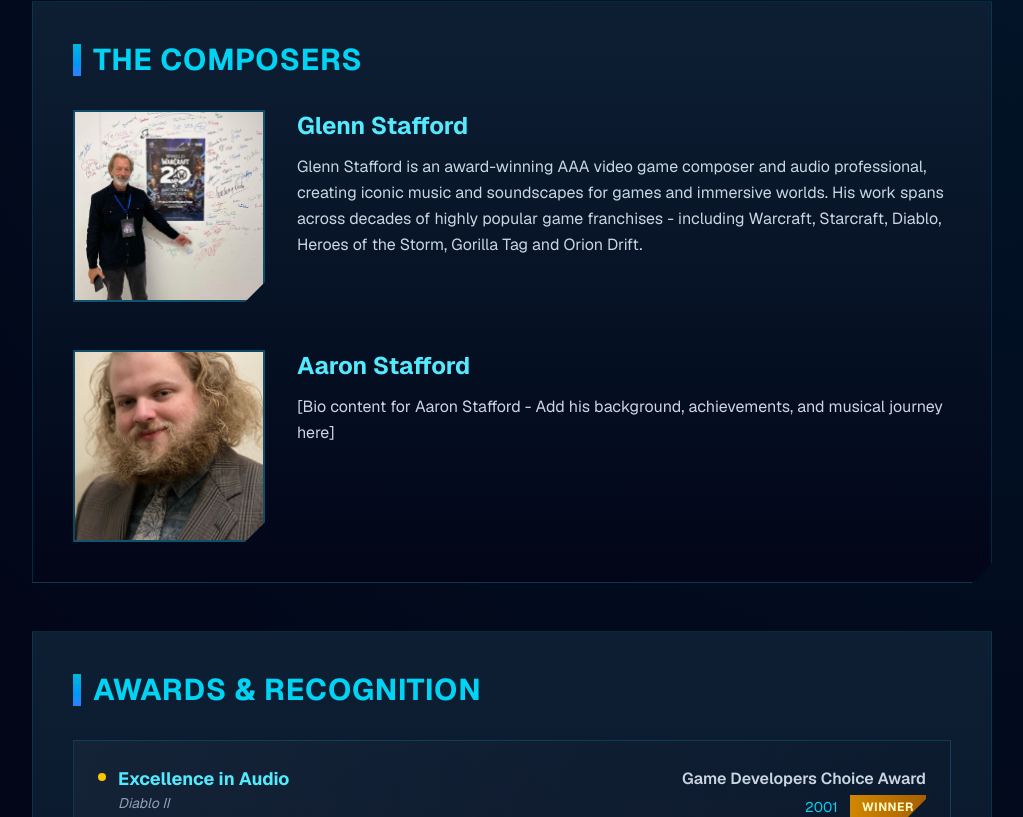
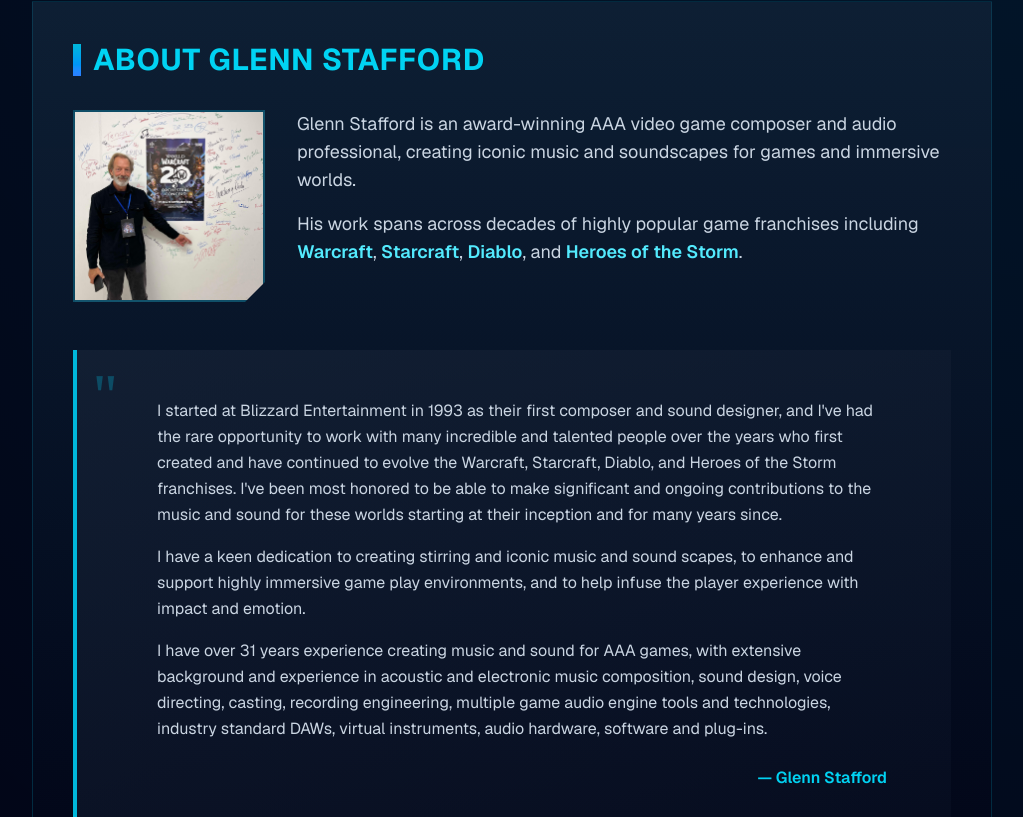
Before and after one commit to ethan-st-dev/stafford-music-llc, a Next.js app: page /about in a window 1280 px wide. Shown: the part 663-1480 px from the top of the page, without its empty margins (128-1151 px from the left). Built offline with nearby package versions, Linux system fonts and the light colour scheme.

Commit message:
good stuff

```diff
--- a/app/about/page.tsx
+++ b/app/about/page.tsx
@@ -30,13 +30,13 @@
             </div>
           </div>
 
-          {/* Composers Section */}
+          {/* Composer Section */}
           <div className="relative bg-gradient-to-b from-slate-900 to-slate-950 p-10 border border-cyan-500/20 angular-cut card-glow">
             <div className="absolute inset-0 bg-gradient-to-b from-cyan-500/5 to-transparent pointer-events-none" />
             <div className="relative">
               <h2 className="text-3xl font-bold text-cyan-400 mb-8 uppercase tracking-wide flex items-center gap-3">
                 <span className="w-2 h-8 bg-gradient-to-b from-cyan-500 to-blue-500" />
-                The Composers
+                About Glenn Stafford
               </h2>
 
               <div className="space-y-12">
@@ -54,35 +54,33 @@
                     </div>
                   </div>
                   <div className="flex-1">
-                    <h3 className="text-2xl font-bold text-cyan-300 mb-3">Glenn Stafford</h3>
-                    <div className="text-slate-300 leading-relaxed space-y-3">
-                      <p>
-                          Glenn Stafford is an award-winning AAA video game composer and audio professional, creating iconic music and soundscapes for games and immersive worlds. His work spans across decades of highly popular game franchises - including Warcraft, Starcraft, Diablo, Heroes of the Storm, Gorilla Tag and Orion Drift.
+                    <div className="text-slate-300 leading-relaxed space-y-4">
+                      <p className="text-lg">
+                        Glenn Stafford is an award-winning AAA video game composer and audio professional, creating iconic music and soundscapes for games and immersive worlds.
+                      </p>
+                      <p className="text-lg">
+                        His work spans across decades of highly popular game franchises including <span className="text-cyan-300 font-semibold">Warcraft</span>, <span className="text-cyan-300 font-semibold">Starcraft</span>, <span className="text-cyan-300 font-semibold">Diablo</span>, and <span className="text-cyan-300 font-semibold">Heroes of the Storm</span>.
                       </p>
                     </div>
                   </div>
                 </div>
 
-                {/* Aaron Stafford */}
-                <div className="flex flex-col md:flex-row gap-8 items-start">
-                  <div className="flex-shrink-0">
-                    <div className="w-48 h-48 bg-gradient-to-br from-slate-800 to-slate-900 border-2 border-cyan-500/30 angular-cut overflow-hidden">
-                      <Image
-                        src="/Aaron.jpg"
-                        alt="Aaron Stafford"
-                        width={192}
-                        height={192}
-                        className="w-full h-full object-cover"
-                      />
-                    </div>
-                  </div>
-                  <div className="flex-1">
-                    <h3 className="text-2xl font-bold text-cyan-300 mb-3">Aaron Stafford</h3>
-                    <div className="text-slate-300 leading-relaxed space-y-3">
+                {/* Quote Section */}
+                <div className="relative mt-8 p-8 bg-gradient-to-br from-slate-800/50 to-slate-900/30 border-l-4 border-cyan-500">
+                  <div className="absolute top-4 left-4 text-6xl text-cyan-500/30 font-serif leading-none">"</div>
+                  <div className="relative pl-12 pr-8 py-4">
+                    <div className="text-slate-300 space-y-4 leading-relaxed">
                       <p>
-                        [Bio content for Aaron Stafford - Add his background, achievements, and musical journey here]
+                        I started at Blizzard Entertainment in 1993 as their first composer and sound designer, and I've had the rare opportunity to work with many incredible and talented people over the years who first created and have continued to evolve the Warcraft, Starcraft, Diablo, and Heroes of the Storm franchises. I've been most honored to be able to make significant and ongoing contributions to the music and sound for these worlds starting at their inception and for many years since.
+                      </p>
+                      <p>
+                        I have a keen dedication to creating stirring and iconic music and sound scapes, to enhance and support highly immersive game play environments, and to help infuse the player experience with impact and emotion.
+                      </p>
+                      <p>
+                        I have over 31 years experience creating music and sound for AAA games, with extensive background and experience in acoustic and electronic music composition, sound design, voice directing, casting, recording engineering, multiple game audio engine tools and technologies, industry standard DAWs, virtual instruments, audio hardware, software and plug-ins.
                       </p>
                     </div>
+                    <p className="mt-6 text-cyan-400 font-semibold text-right">— Glenn Stafford</p>
                   </div>
                 </div>
               </div>
--- a/app/credits/page.tsx
+++ b/app/credits/page.tsx
@@ -30,11 +30,6 @@
     { title: 'Warcraft: Orcs & Humans', year: 1994, role: 'Composer, Sound Designer', image: '/boxart/warcraft1.jpg' },
   ];
 
-  const aaronCredits = [
-    { title: 'Orion Drift', year: 2024, role: 'Composer', image: '/boxart/orion-drift.jpg' },
-    { title: 'Gorilla Tag', year: 2021, role: 'Composer', image: '/boxart/gorilla-tag.jpg' },
-  ];
-
   return (
     <div className="relative min-h-screen bg-slate-950">
       <CreditsVisualizer />
@@ -52,72 +47,11 @@
         </div>
 
         <div className="space-y-8">
-          {/* Glenn Stafford Credits Gallery */}
           <div className="relative bg-gradient-to-b from-slate-900 to-slate-950 p-8 border border-cyan-500/20 angular-cut card-glow">
             <div className="absolute inset-0 bg-gradient-to-b from-cyan-500/5 to-transparent pointer-events-none" />
             <div className="relative">
-              <h2 className="text-3xl font-bold text-cyan-400 mb-8 uppercase tracking-wide flex items-center gap-3">
-                <span className="w-2 h-8 bg-gradient-to-b from-cyan-500 to-blue-500" />
-                Glenn Stafford - Hall of Legends
-              </h2>
               <div className="grid grid-cols-1 sm:grid-cols-2 lg:grid-cols-3 xl:grid-cols-4 gap-6">
                 {glennCredits.map((credit, i) => (
-                  <div
-                    key={i}
-                    className="group relative bg-gradient-to-b from-slate-800 to-slate-900 border border-cyan-500/20 hover:border-cyan-500/60 transition-all duration-300 angular-cut overflow-hidden"
-                  >
-                    <div className="absolute inset-0 bg-gradient-to-t from-cyan-500/20 via-transparent to-transparent opacity-0 group-hover:opacity-100 transition-opacity duration-300" />
-
-                    {/* Image Container */}
-                    <div className="relative bg-gradient-to-br from-slate-700 to-slate-800 overflow-hidden" style={{ aspectRatio: '3 / 4' }}>
-                      <div className="absolute inset-0 flex items-center justify-center">
-                        <div className="w-full h-full bg-slate-800/50 flex items-center justify-center text-cyan-500/30 text-xs p-4 text-center">
-                          Box Art Placeholder
-                          <br />
-                          {credit.image}
-                        </div>
-                        {/* Uncomment when images are ready:
-                        <Image
-                          src={credit.image}
-                          alt={credit.title}
-                          fill
-                          className="object-cover group-hover:scale-105 transition-transform duration-300"
-                        />
-                        */}
-                      </div>
-
-                      {/* Year Badge */}
-                      <div className="absolute top-3 right-3 px-3 py-1 bg-cyan-600/90 backdrop-blur-sm angular-cut">
-                        <span className="text-white font-bold text-sm">{credit.year}</span>
-                      </div>
-                    </div>
-
-                    {/* Info Panel */}
-                    <div className="relative p-4 space-y-2">
-                      <h3 className="font-bold text-cyan-300 text-sm leading-tight line-clamp-2 min-h-[2.5rem]">
-                        {credit.title}
-                      </h3>
-                      <div className="flex items-center gap-2">
-                        <div className="w-1 h-1 rounded-full bg-cyan-500" />
-                        <p className="text-slate-400 text-xs uppercase tracking-wider">{credit.role}</p>
-                      </div>
-                    </div>
-                  </div>
-                ))}
-              </div>
-            </div>
-          </div>
-
-          {/* Aaron Stafford Credits Gallery */}
-          <div className="relative bg-gradient-to-b from-slate-900 to-slate-950 p-8 border border-cyan-500/20 angular-cut card-glow">
-            <div className="absolute inset-0 bg-gradient-to-b from-cyan-500/5 to-transparent pointer-events-none" />
-            <div className="relative">
-              <h2 className="text-3xl font-bold text-cyan-400 mb-8 uppercase tracking-wide flex items-center gap-3">
-                <span className="w-2 h-8 bg-gradient-to-b from-cyan-500 to-blue-500" />
-                Aaron Stafford
-              </h2>
-              <div className="grid grid-cols-1 sm:grid-cols-2 lg:grid-cols-3 xl:grid-cols-4 gap-6">
-                {aaronCredits.map((credit, i) => (
                   <div
                     key={i}
                     className="group relative bg-gradient-to-b from-slate-800 to-slate-900 border border-cyan-500/20 hover:border-cyan-500/60 transition-all duration-300 angular-cut overflow-hidden"
@@ -169,10 +103,10 @@
             <div className="absolute inset-0 bg-gradient-to-b from-cyan-500/5 to-transparent pointer-events-none" />
             <div className="relative text-center">
               <p className="text-slate-300 leading-relaxed text-lg">
-                From legendary classics to modern hits — a family legacy of musical excellence
+                From legendary classics to modern hits — decades of musical excellence
               </p>
               <p className="text-cyan-400 mt-4 text-sm uppercase tracking-wider">
-                Stafford Music: Where every note tells a story
+                Glenn Stafford: Where every note tells a story
               </p>
             </div>
           </div>
```
Also changed, not shown: public/Aaron.jpg (deleted), 1 other file (tests, documents, lock files or other folders).
